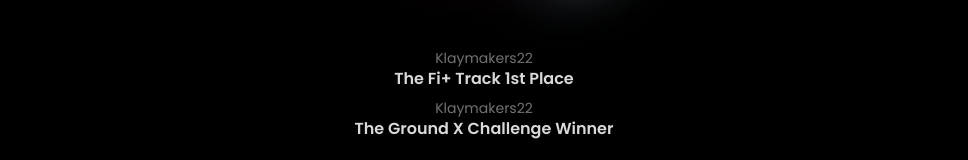
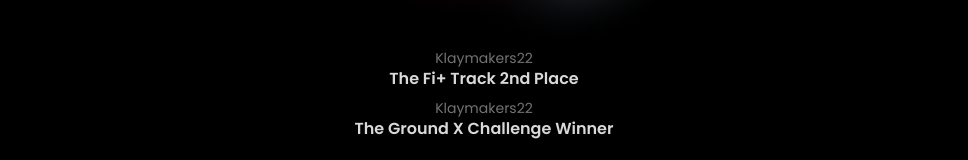
Before and after one commit to 0xinevitable/inevitable.team, a Next.js app: page / in a window 1280 px wide. Shown: the part 728-888 px from the top of the page, without its empty margins (156-1124 px from the left). Built offline with nearby package versions, Linux system fonts and the light colour scheme.

Commit message:
Fix Klaymakers2022 track result (#4)

```diff
--- a/src/landing/LandingPage.tsx
+++ b/src/landing/LandingPage.tsx
@@ -31,7 +31,7 @@
       </ProjectList>
       <Notes>
         <span className="hack">Klaymakers22</span>
-        <span className="prize">The Fi+ Track 1st Place</span>
+        <span className="prize">The Fi+ Track 2nd Place</span>
       </Notes>
       <Notes style={{ marginTop: 12 }}>
         <span className="hack">Klaymakers22</span>
```
